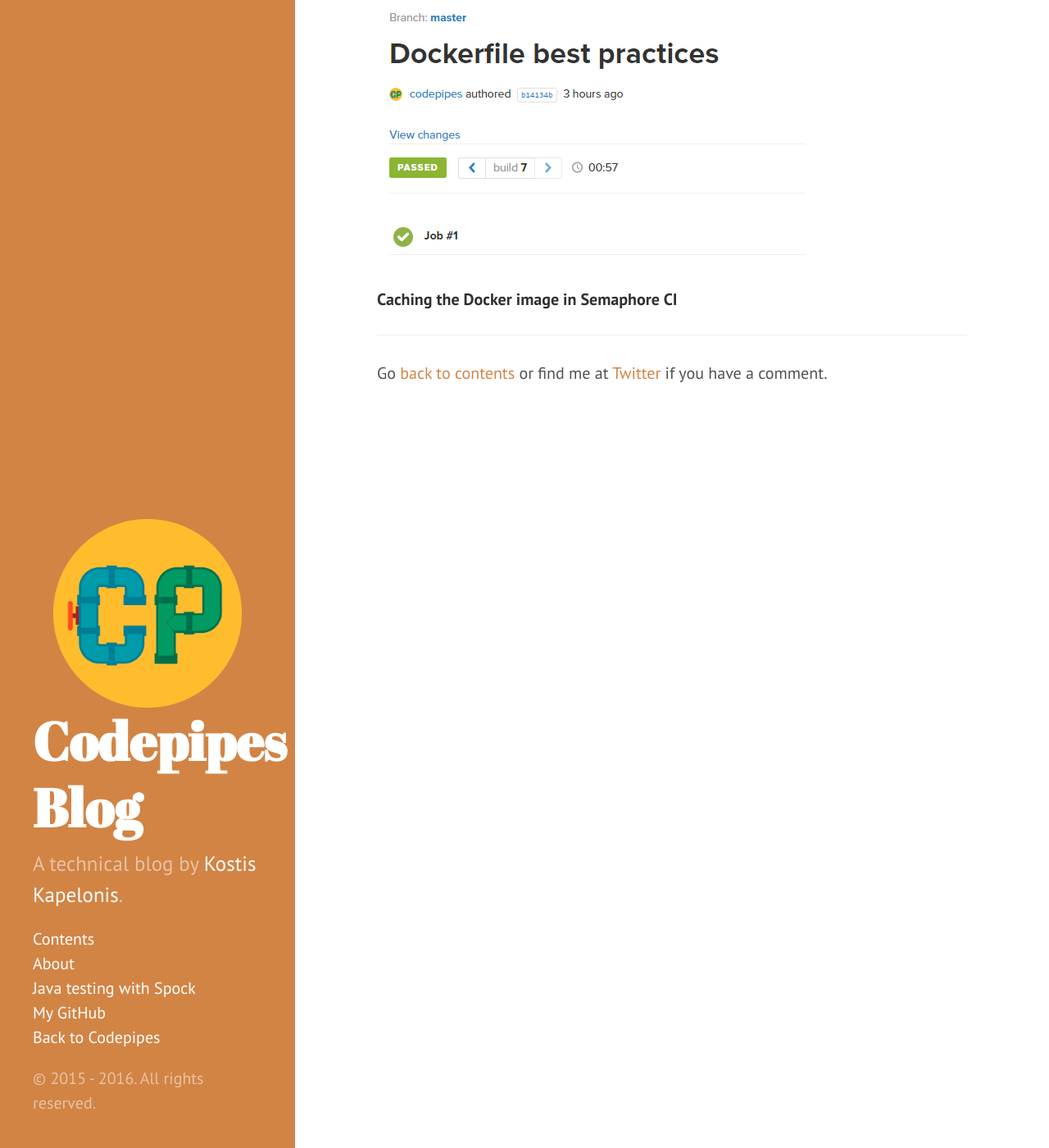
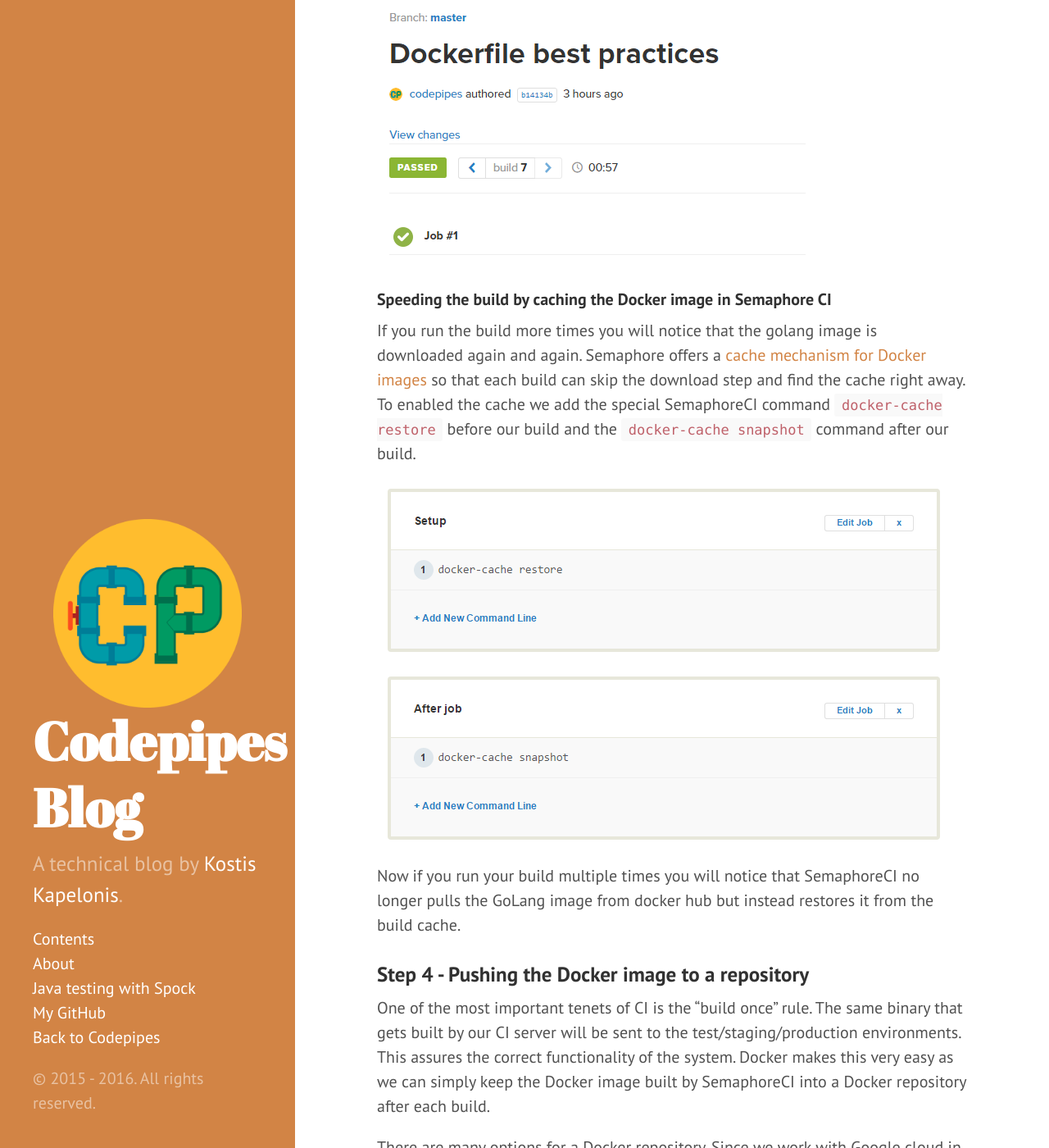
Before and after one commit to kkapelon/kkapelon.github.io, a Jekyll site: the page built from _posts/2016-09-20-go-docker-semaphoreci-gloud-tutorial.md, in a window 1280 px wide and 1400 px high, scrolled down 6995 px. Shown: the whole window at 82% size. Built offline with Jekyll 4.4.1, drawn with Linux system fonts in a browser that asks for light colours; some of the changed text lies outside the part shown.

Commit message:
Added Semaphore Docker cache section

```diff
--- a/_posts/2016-09-20-go-docker-semaphoreci-gloud-tutorial.md
+++ b/_posts/2016-09-20-go-docker-semaphoreci-gloud-tutorial.md
@@ -203,4 +203,22 @@
 
 ![Semaphore first build](../../assets/go-docker-gcloud/first-build.png)
 
-#### Caching the Docker image in Semaphore CI
+#### Speeding the build by caching the Docker image in Semaphore CI
+
+If you run the build more times you will notice that the golang image is downloaded again and again.
+Semaphore offers a [cache mechanism for Docker images](https://semaphoreci.com/docs/docker.html) so that each build can skip the download step and find the cache right away.
+To enabled the cache we add the special SemaphoreCI command `docker-cache restore` before our build and the `docker-cache snapshot` command after our build.
+
+![Semaphore Docker cache](../../assets/go-docker-gcloud/docker-image-cache.png)
+
+Now if you run your build multiple times you will notice that SemaphoreCI no longer pulls the GoLang image from docker hub but instead restores it from the build cache.
+
+### Step 4 - Pushing the Docker image to a repository
+
+One of the most important tenets of CI is the "build once" rule. The same binary that gets built by our CI server will be sent to the test/staging/production environments.
+This assures the correct functionality of the system. Docker makes this very easy as we can simply keep the Docker image built by SemaphoreCI into a Docker repository
+after each build.
+
+There are many options for a Docker repository. Since we work with Google cloud in this article it makes sense to use the Docker repository offered by Google
+called [Google Container Registry](https://cloud.google.com/container-registry/). Naturally SemaphoreCI has also [built-in support](https://semaphoreci.com/docs/docker/continuous-delivery-google-container-registry.html) for pushing and pulling images
+to GCR.
```
Also changed, not shown: assets/go-docker-gcloud/docker-image-cache.png (added).
